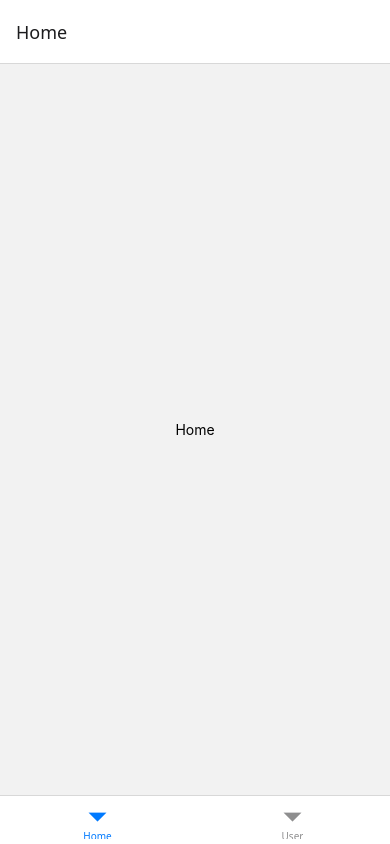
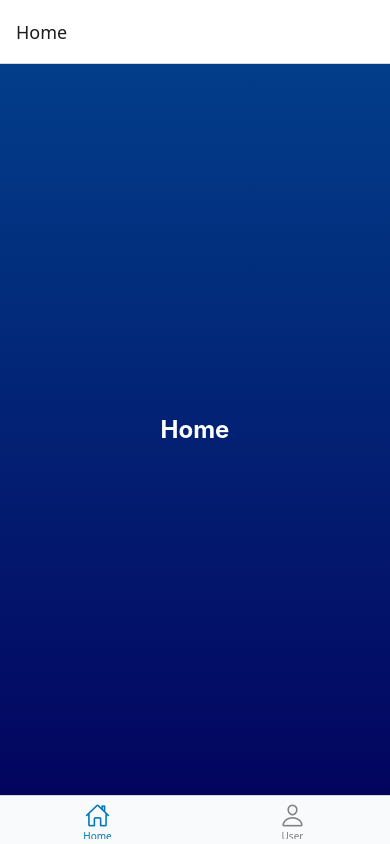
Before and after one commit to DanielDev87/my-app-jobs, a React Native app: screen /Splash in a window 390 px wide. Built offline with nearby package versions, Linux system fonts and the light colour scheme.

Commit message:
Implementando gradientes e iconos

```diff
--- a/package.json
+++ b/package.json
@@ -19,7 +19,9 @@
     "react": "18.3.1",
     "react-dom": "18.3.1",
     "react-native": "0.76.7",
-    "react-native-web": "~0.19.13"
+    "react-native-web": "~0.19.13",
+    "expo-linear-gradient": "~14.0.2",
+    "@expo/vector-icons": "^14.0.2"
   },
   "devDependencies": {
     "@babel/core": "^7.20.0"
--- /dev/null
+++ b/src/constants/colors.js
@@ -0,0 +1,33 @@
+export default {
+    // Colores principales y variantes
+    principal: '#0077B6',
+    variante1: '#0096C7',
+    variante2: '#00B4D8',
+    variante3: '#48CAE4',
+    variante4: '#90E0EF',
+    variante5: '#CAF0F8',
+    variante6: '#023E8A',
+    variante7: '#03045E',
+    variante8: '#F4A261',
+
+    // Colores para el texto y las sombras
+    default: '#333333',
+    subtle: '#555555',
+    thin: '#777777',
+    delicate: '#BBBBBB',
+    luminous: '#FFFFFF',
+
+    // Colores de fondo
+    fondoClaro: '#F8FAFC',
+    fondoOscuro: '#1E293B',
+
+    // Colores de alerta o acciones
+    exito: '#2ECC71',
+    error: '#E63946',
+    advertencia: '#F4A261',
+
+    // Gradientes
+    gradientePrimario: ['#0077B6', '#00B4D8'],
+    gradienteSecundario: ['#023E8A', '#03045E'],
+    gradienteAccion: ['#F4A261', '#E63946']
+};
--- a/src/navigation/AppNavigator.js
+++ b/src/navigation/AppNavigator.js
@@ -1,7 +1,7 @@
 import React from 'react'
-import {NavigationContainer} from '@react-navigation/native'
 import {createStackNavigator} from '@react-navigation/stack'
 import { createBottomTabNavigator } from '@react-navigation/bottom-tabs'
+import { Ionicons } from '@expo/vector-icons'
 
 import HomeScreen from '../screens/HomeScreen'
 import SplashScreen from '../screens/SplashScreen'
@@ -12,7 +12,21 @@ const Stack = createStackNavigator();
 
 const TabNavigator = () => {
     return (
-        <Tab.Navigator initialRouteName='Home'>
+        <Tab.Navigator initialRouteName='Home' screenOptions={({route}) => ({
+            tabBarIcon: ({color, size})=>{
+                let iconName
+                if (route.name ==='Home') {
+                    iconName= 'home-outline'
+
+                }else if (route.name === 'User') {
+                    iconName= 'person-outline'
+                }
+                return <Ionicons name={iconName} size={size} color={color}/>
+            },
+            tabBarActiveTintColor: '#0077B6',
+            tabBarInactiveTintColor: 'gray',
+            tabBarStyle:{backgroundColor: '#F8FAFC'}
+        })}>
             <Tab.Screen name="Home" component={HomeScreen} options={{}}/>
             <Tab.Screen name="User" component={UserScreen} options={{}}/>
         </Tab.Navigator>
--- a/src/screens/HomeScreen.js
+++ b/src/screens/HomeScreen.js
@@ -1,12 +1,27 @@
 import React from 'react'
-import {View, Text} from 'react-native'
+import {StyleSheet, Text} from 'react-native'
+import colors from '../constants/colors'
+import { LinearGradient } from 'expo-linear-gradient'
 
 const HomeScreen = () => {
   return (
-    <View style={{flex: 1, justifyContent: 'center', alignItems: 'center'}}>
-      <Text>Home</Text>
-    </View>
+    <LinearGradient colors={colors.gradienteSecundario} style={styles.container}>
+      <Text style= {styles.text}>Home</Text>
+    </LinearGradient>
   )
 }
 
+const styles = StyleSheet.create({
+  container: {
+    flex: 1,
+    justifyContent: 'center',
+    alignItems: 'center'
+  },
+  text: {
+    fontSize: 24,
+    color: colors.luminous,
+    fontWeight: 'bold'
+  }
+})
+
 export default HomeScreen
--- a/src/screens/SplashScreen.js
+++ b/src/screens/SplashScreen.js
@@ -1,6 +1,9 @@
 import React, {useEffect} from 'react'
 import {StyleSheet, View, Text, Image} from 'react-native'
 import { useNavigation } from '@react-navigation/native'
+import colors from '../constants/colors'
+import { LinearGradient } from 'expo-linear-gradient'
+
 
 const SplashScreen = () => {
     const navigation = useNavigation()
@@ -12,17 +15,18 @@ const SplashScreen = () => {
         return () => clearTimeout(timer)
     }, [navigation])
   return (
-    <View style={styles.container}>
-      <Text>Loading...</Text>
+
+    <LinearGradient colors={colors.gradientePrimario} style={styles.container}>
+      <Text style={styles.text}>Loading...</Text>
       <Image source={require('../../assets/avatardanidev.png')} style={styles.logo}/>
-    </View>
+    </LinearGradient>
+
   )
 }
 
 const styles = StyleSheet.create({
     container: {
       flex: 1,
-      backgroundColor: '#FFF0ED',
       justifyContent: 'center',
       alignItems: 'center',
     },
@@ -31,6 +35,12 @@ const styles = StyleSheet.create({
       height: 200,
       resizeMode: 'contain',
     },
+    text: {
+      color: colors.luminous,
+      fontSize: 20,
+      fontWeight: 'bold',
+      marginBottom: 20,
+    },
     loader: {
       marginTop: 20,
     },
--- a/src/screens/UserScreen.js
+++ b/src/screens/UserScreen.js
@@ -1,12 +1,28 @@
 import React from 'react'
-import {View, Text} from 'react-native'
+import {StyleSheet, Text} from 'react-native'
+import colors from '../constants/colors'
+import { LinearGradient } from 'expo-linear-gradient'
 
 const UserScreen = () => {
   return (
-    <View style={{flex: 1, justifyContent: 'center', alignItems: 'center'}}>
-      <Text>User Screen 🤓</Text>
-    </View>
+    <LinearGradient colors={colors.gradienteAccion} style={styles.container}>
+          <Text style= {styles.text}>User Screen 🤓</Text>
+    </LinearGradient>
+
   )
 }
 
+const styles = StyleSheet.create({
+  container: {
+    flex: 1,
+    justifyContent: 'center',
+    alignItems: 'center'
+  },
+  text: {
+    fontSize: 24,
+    color: colors.luminous,
+    fontWeight: 'bold'
+  }
+})
+
 export default UserScreen
```
Also changed, not shown: src/constants/CusthomTheme.js (added, +15 -0 lines), 1 other file (tests, documents, lock files or other folders).
